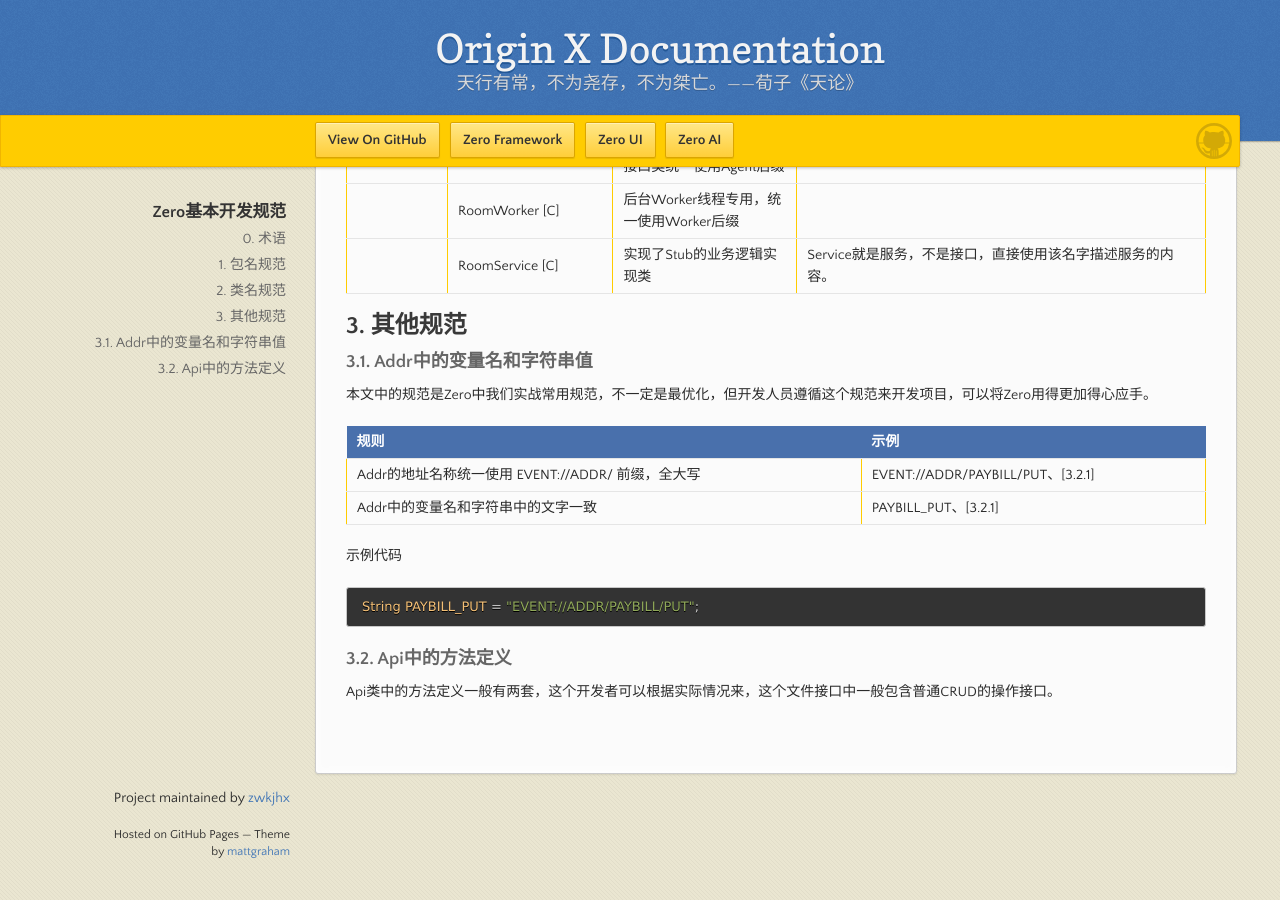
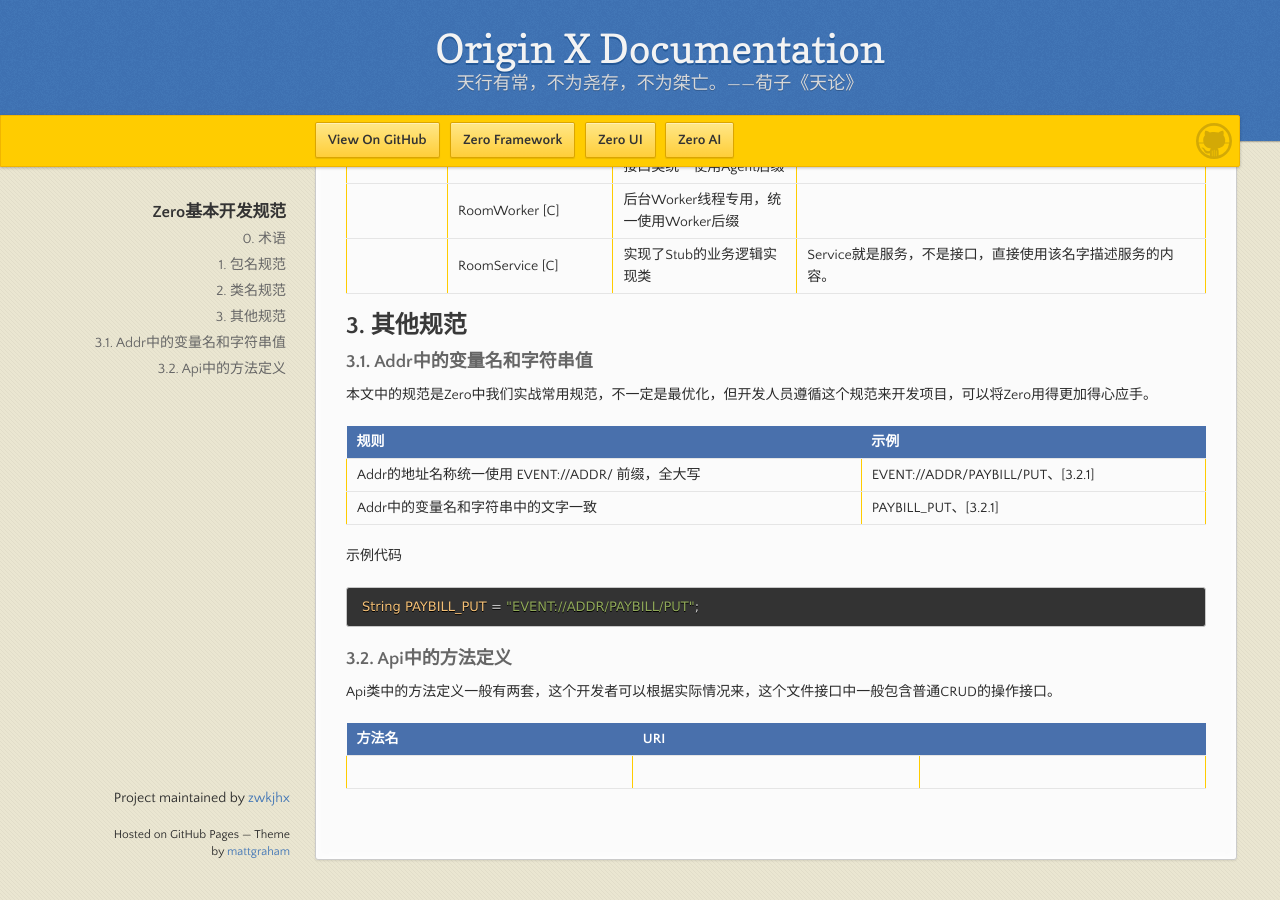
Before and after one commit to zwkjhx/ox-doc, a Jekyll site: the page built from specification/1-zerogui-fan/spc-001-zeroji-ben-kai-fa-gui-fan.md, in a window 1280 px wide and 900 px high, scrolled down 1345 px. Built offline with Jekyll 4.4.1, drawn with Linux system fonts in a browser that asks for light colours; our own code applies the rules of GitHub Pages for plain Markdown files.

Commit message:
Updates specification/1-zerogui-fan/spc-001-zeroji-ben-kai-fa-gui-fan.md
Auto commit by GitBook Editor

```diff
--- a/specification/1-zerogui-fan/spc-001-zeroji-ben-kai-fa-gui-fan.md
+++ b/specification/1-zerogui-fan/spc-001-zeroji-ben-kai-fa-gui-fan.md
@@ -59,3 +59,7 @@
 ### 3.2. Api中的方法定义
 
 Api类中的方法定义一般有两套，这个开发者可以根据实际情况来，这个文件接口中一般包含普通CRUD的操作接口。
+
+| 方法名 | URI |  |
+| :--- | :--- | :--- |
+|  |  |  |
```
